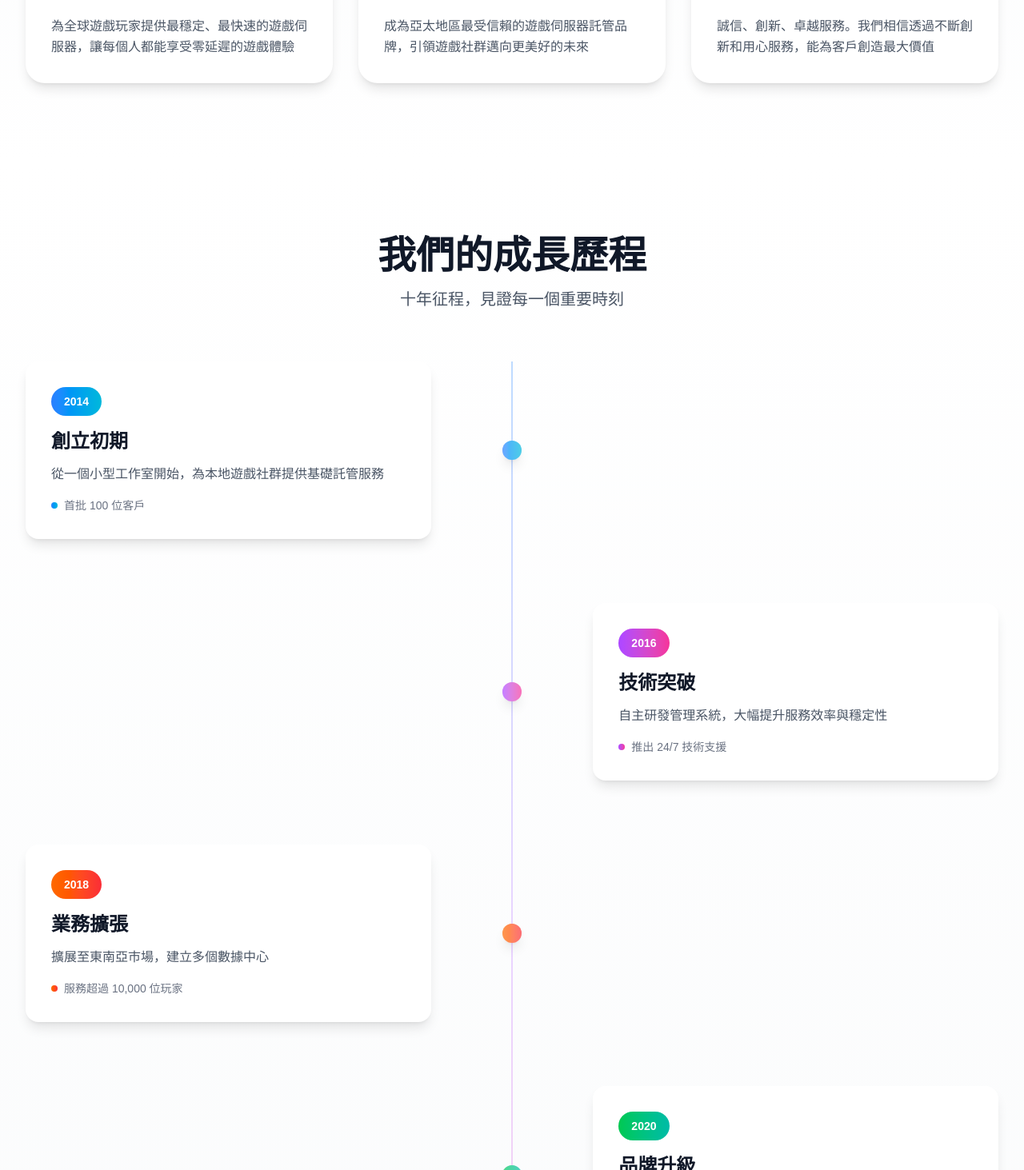
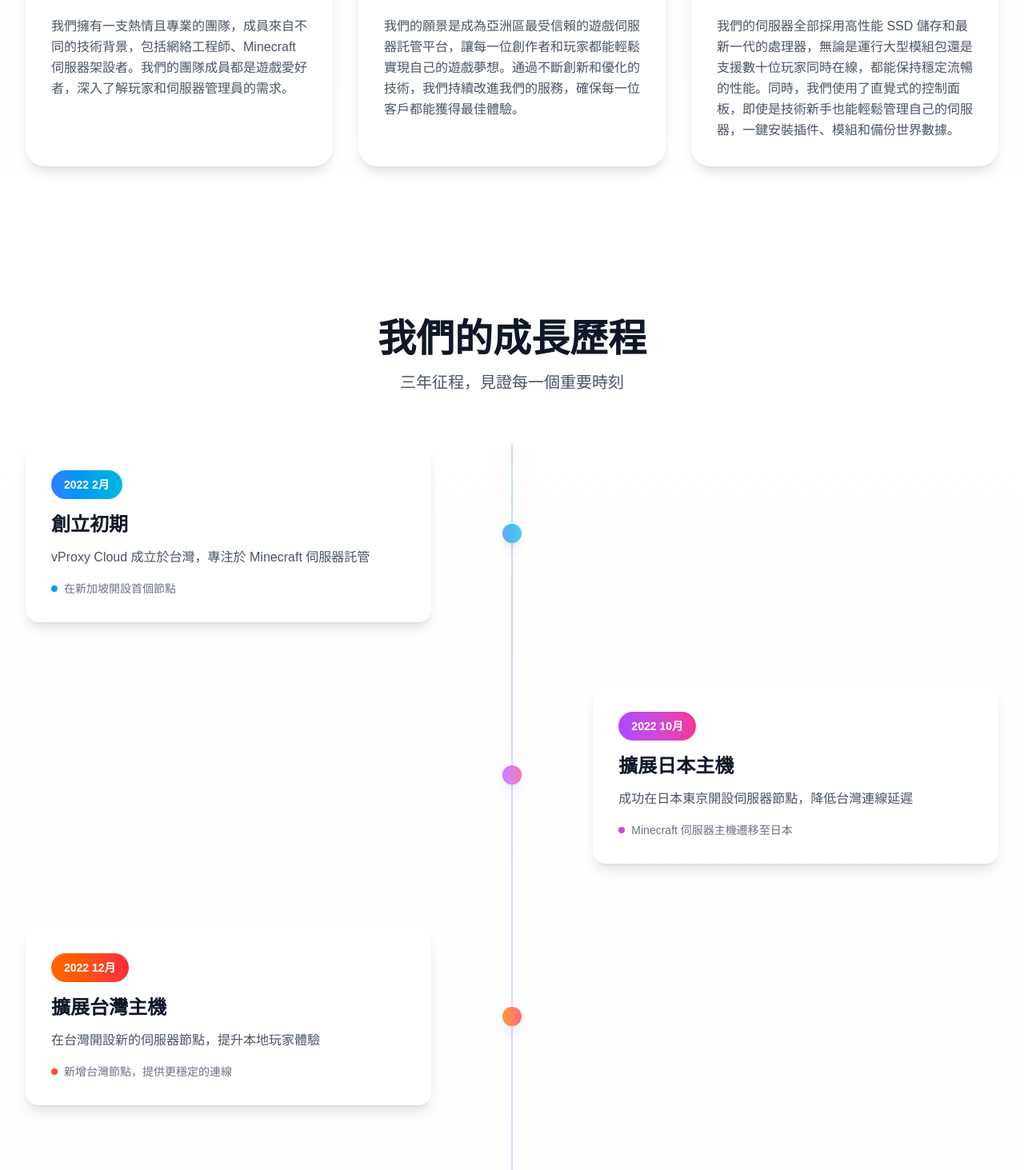
Before and after one commit to FanYueee/hostga.me, a Next.js app: page /about in a window 1280 px wide. Shown: the part 1337-2800 px from the top of the page at 80% size. Built offline with nearby package versions, Linux system fonts and the light colour scheme.

Commit message:
feat: 更新關於我們頁面的文案

```diff
--- a/app/about/components/AboutCTA.tsx
+++ b/app/about/components/AboutCTA.tsx
@@ -59,8 +59,7 @@ export default function AboutCTA() {
             <p className={`text-xl text-gray-300 max-w-3xl mx-auto mb-12 transition-all duration-1000 delay-400 ${
               isVisible ? 'translate-y-0 opacity-100' : 'translate-y-10 opacity-0'
             }`}>
-              加入超過 50,000 位滿意的玩家，體驗極致的遊戲伺服器服務。
-              我們提供 7 天免費試用，無需信用卡。
+              加入我們，體驗極致的遊戲伺服器服務。
             </p>
 
             {/* CTA 按鈕 */}
@@ -73,7 +72,7 @@ export default function AboutCTA() {
                 className="group relative px-10 py-5 bg-gradient-to-r from-blue-600 to-purple-600 text-white font-bold text-lg rounded-2xl overflow-hidden transition-all duration-300 transform hover:scale-105 hover:shadow-2xl hover:shadow-blue-500/25"
               >
                 <span className="relative z-10 flex items-center justify-center">
-                  立即開始免費試用
+                  立即開始
                   <svg className="w-6 h-6 ml-3 transition-transform group-hover:translate-x-2" fill="none" stroke="currentColor" viewBox="0 0 24 24">
                     <path strokeLinecap="round" strokeLinejoin="round" strokeWidth={2} d="M13 7l5 5m0 0l-5 5m5-5H6" />
                   </svg>
@@ -82,36 +81,9 @@ export default function AboutCTA() {
                   <div className="absolute inset-0 bg-gradient-to-r from-purple-600 to-pink-600 animate-pulse"></div>
                 )}
               </button>
-
-              <button
-                onMouseEnter={() => setHoveredButton('contact')}
-                onMouseLeave={() => setHoveredButton(null)}
-                className="group px-10 py-5 border-2 border-gray-600 text-white font-bold text-lg rounded-2xl hover:border-white transition-all duration-300 backdrop-blur-xl hover:bg-white/10 transform hover:scale-105"
-              >
-                <span className="flex items-center justify-center">
-                  聯絡銷售團隊
-                  <svg className="w-6 h-6 ml-3 opacity-0 group-hover:opacity-100 transition-all duration-300" fill="none" stroke="currentColor" viewBox="0 0 24 24">
-                    <path strokeLinecap="round" strokeLinejoin="round" strokeWidth={2} d="M3 8l7.89 5.26a2 2 0 002.22 0L21 8M5 19h14a2 2 0 002-2V7a2 2 0 00-2-2H5a2 2 0 00-2 2v10a2 2 0 002 2z" />
-                  </svg>
-                </span>
-              </button>
             </div>
 
             {/* 特色點 */}
-            <div className={`mt-16 grid grid-cols-1 md:grid-cols-3 gap-8 max-w-4xl mx-auto transition-all duration-1000 delay-800 ${
-              isVisible ? 'translate-y-0 opacity-100' : 'translate-y-10 opacity-0'
-            }`}>
-              {[
-                { icon: '🚀', text: '30 秒快速部署' },
-                { icon: '💳', text: '無需信用卡' },
-                { icon: '🛡️', text: '7 天免費試用' }
-              ].map((feature, index) => (
-                <div key={index} className="flex items-center justify-center gap-3 text-gray-300">
-                  <span className="text-2xl">{feature.icon}</span>
-                  <span className="text-lg">{feature.text}</span>
-                </div>
-              ))}
-            </div>
           </div>
         </div>
       </div>
--- a/app/about/components/AboutHero.tsx
+++ b/app/about/components/AboutHero.tsx
@@ -29,7 +29,7 @@ export default function AboutHero() {
     }
   }, [])
 
-  const words = ['創新', '專業', '熱情']
+  const words = ['可靠', '專業', '熱情']
 
   return (
     <section className="relative min-h-screen overflow-hidden bg-gradient-to-br from-gray-50 via-white to-gray-50 pt-20">
@@ -96,9 +96,9 @@ export default function AboutHero() {
             isLoaded ? 'translate-y-0 opacity-100' : 'translate-y-10 opacity-0'
           }`}>
             {[
-              { number: '10+', label: '年經驗', color: 'from-blue-500 to-cyan-500' },
-              { number: '50K+', label: '滿意客戶', color: 'from-purple-500 to-pink-500' },
-              { number: '99.9%', label: '正常運行時間', color: 'from-orange-500 to-red-500' }
+              { number: '3+', label: '年經驗', color: 'from-blue-500 to-cyan-500' },
+              { number: '100+', label: '滿意客戶', color: 'from-purple-500 to-pink-500' },
+              { number: '99%', label: '正常運行時間', color: 'from-orange-500 to-red-500' }
             ].map((stat, index) => (
               <div key={index} className="group cursor-pointer">
                 <div className="relative bg-white rounded-2xl p-8 shadow-lg hover:shadow-2xl transition-all duration-300 transform hover:-translate-y-2">
--- a/app/about/components/AboutMission.tsx
+++ b/app/about/components/AboutMission.tsx
@@ -27,20 +27,20 @@ export default function AboutMission() {
   const values = [
     {
       icon: '🎯',
-      title: '使命',
-      description: '為全球遊戲玩家提供最穩定、最快速的遊戲伺服器，讓每個人都能享受零延遲的遊戲體驗',
+      title: '團隊',
+      description: '我們擁有一支熱情且專業的團隊，成員來自不同的技術背景，包括網絡工程師、Minecraft 伺服器架設者。我們的團隊成員都是遊戲愛好者，深入了解玩家和伺服器管理員的需求。',
       gradient: 'from-blue-500 to-cyan-500'
     },
     {
       icon: '👁️',
       title: '願景',
-      description: '成為亞太地區最受信賴的遊戲伺服器託管品牌，引領遊戲社群邁向更美好的未來',
+      description: '我們的願景是成為亞洲區最受信賴的遊戲伺服器託管平台，讓每一位創作者和玩家都能輕鬆實現自己的遊戲夢想。通過不斷創新和優化的技術，我們持續改進我們的服務，確保每一位客戶都能獲得最佳體驗。',
       gradient: 'from-purple-500 to-pink-500'
     },
     {
       icon: '💝',
-      title: '價值觀',
-      description: '誠信、創新、卓越服務。我們相信透過不斷創新和用心服務，能為客戶創造最大價值',
+      title: '技術',
+      description: '我們的伺服器全部採用高性能 SSD 儲存和最新一代的處理器，無論是運行大型模組包還是支援數十位玩家同時在線，都能保持穩定流暢的性能。同時，我們使用了直覺式的控制面板，即使是技術新手也能輕鬆管理自己的伺服器，一鍵安裝插件、模組和備份世界數據。',
       gradient: 'from-orange-500 to-red-500'
     }
   ]
--- a/app/about/components/AboutTimeline.tsx
+++ b/app/about/components/AboutTimeline.tsx
@@ -26,39 +26,46 @@ export default function AboutTimeline() {
 
   const timeline = [
     {
-      year: '2014',
+      year: '2022 2月',
       title: '創立初期',
-      description: '從一個小型工作室開始，為本地遊戲社群提供基礎託管服務',
-      milestone: '首批 100 位客戶',
+      description: 'vProxy Cloud 成立於台灣，專注於 Minecraft 伺服器託管',
+      milestone: '在新加坡開設首個節點',
       color: 'from-blue-500 to-cyan-500'
     },
     {
-      year: '2016',
-      title: '技術突破',
-      description: '自主研發管理系統，大幅提升服務效率與穩定性',
-      milestone: '推出 24/7 技術支援',
+      year: '2022 10月',
+      title: '擴展日本主機',
+      description: '成功在日本東京開設伺服器節點，降低台灣連線延遲',
+      milestone: 'Minecraft 伺服器主機遷移至日本',
       color: 'from-purple-500 to-pink-500'
     },
     {
-      year: '2018',
-      title: '業務擴張',
-      description: '擴展至東南亞市場，建立多個數據中心',
-      milestone: '服務超過 10,000 位玩家',
+      year: '2022 12月',
+      title: '擴展台灣主機',
+      description: '在台灣開設新的伺服器節點，提升本地玩家體驗',
+      milestone: '新增台灣節點，提供更穩定的連線',
       color: 'from-orange-500 to-red-500'
     },
     {
-      year: '2020',
-      title: '品牌升級',
-      description: '重新定位品牌形象，推出全新產品線',
-      milestone: '獲得最佳服務商獎',
+      year: '2023 9月',
+      title: '在新加坡開設高性能節點',
+      description: '使用企業機房與新世代 AMD Ryzen 處理器，提供更高效能的遊戲體驗',
+      milestone: '提供更為穩定和可靠的服務',
       color: 'from-green-500 to-teal-500'
     },
     {
-      year: '2023',
-      title: '創新發展',
-      description: '導入 AI 技術優化服務，提供更智能的解決方案',
-      milestone: '突破 50,000 位用戶',
+      year: '2024 12月',
+      title: '擴展台灣高性能節點',
+      description: '在台灣新增高性能伺服器節點，擴展超過 5 台節點',
+      milestone: '提供更高效能的遊戲體驗',
       color: 'from-indigo-500 to-blue-500'
+    },
+    {
+      year: '2025 7月',
+      title: '擴展其他遊戲主機',
+      description: '新增 Rust、DayZ 等遊戲伺服器，提供多樣化的遊戲體驗',
+      milestone: '新增多款遊戲伺服器，滿足不同玩家需求',
+      color: 'from-orange-500 to-orange-500'
     }
   ]
 
@@ -73,7 +80,7 @@ export default function AboutTimeline() {
             我們的成長歷程
           </h2>
           <p className="text-xl text-gray-600 max-w-3xl mx-auto">
-            十年征程，見證每一個重要時刻
+            三年征程，見證每一個重要時刻
           </p>
         </div>
 
@@ -177,7 +184,7 @@ export default function AboutTimeline() {
           <div className="relative inline-block">
             <div className="absolute inset-0 bg-gradient-to-r from-blue-400 via-purple-400 to-pink-400 blur-xl opacity-30"></div>
             <div className="relative bg-gradient-to-r from-blue-600 via-purple-600 to-pink-600 text-white rounded-3xl px-12 py-8">
-              <h3 className="text-2xl font-bold mb-2">2024 及未來</h3>
+              <h3 className="text-2xl font-bold mb-2">2025 及未來</h3>
               <p className="text-lg opacity-90">持續創新，與您共創更美好的遊戲世界</p>
             </div>
           </div>
```
